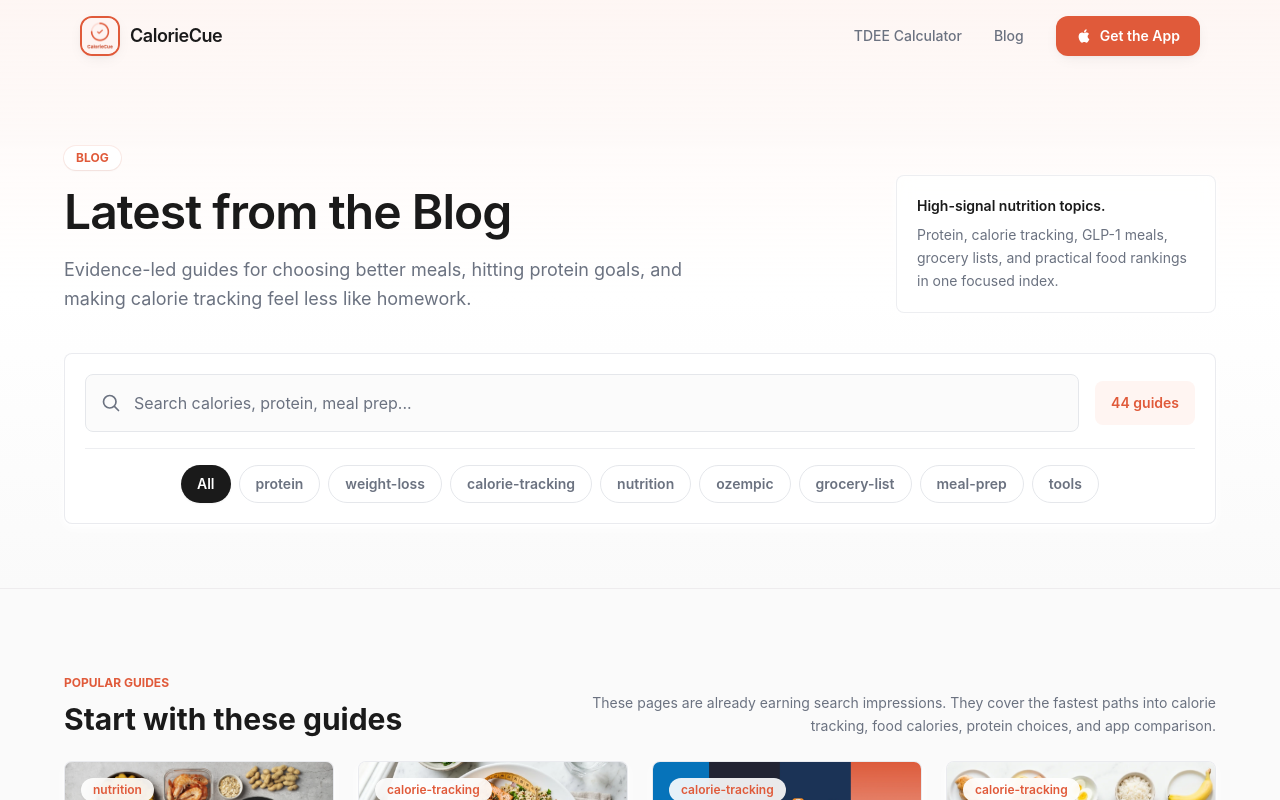
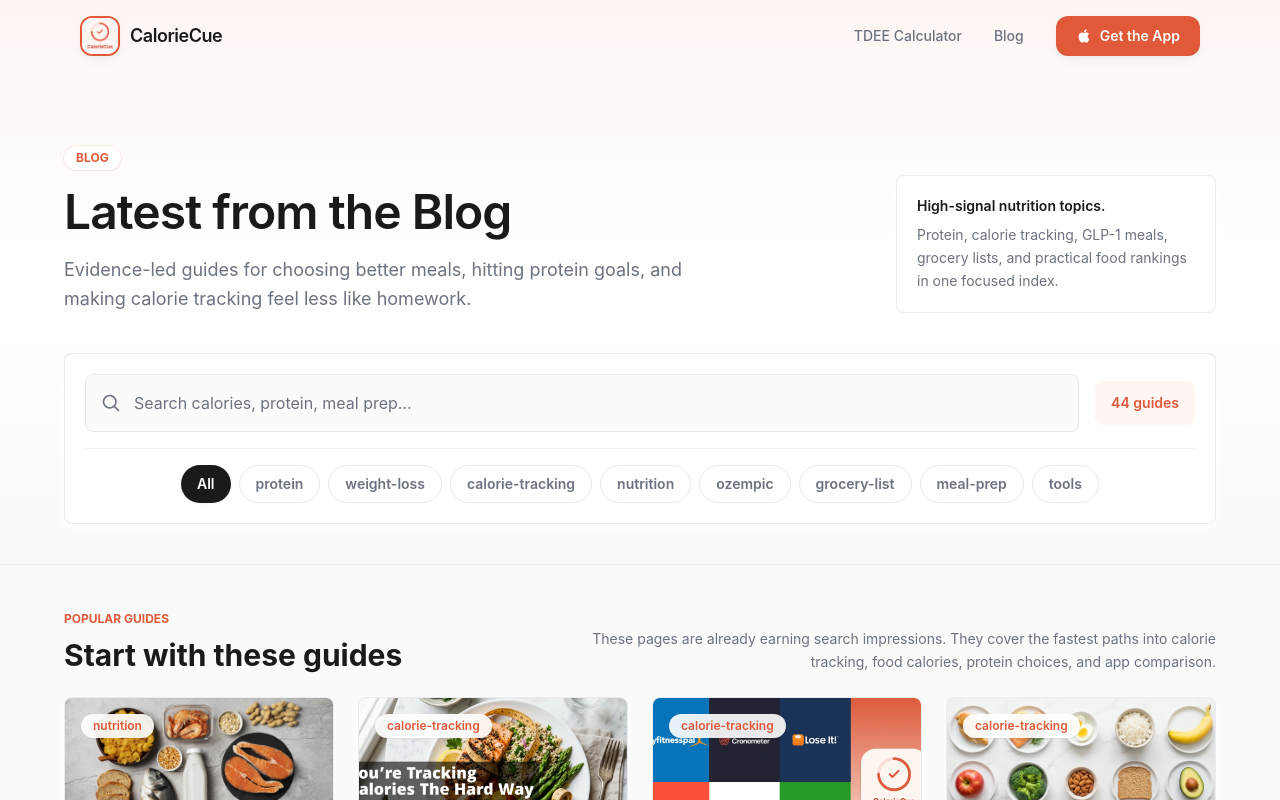
Before and after one commit to Juan-Oclock/caloriecue-landing, a Next.js app: page /blog in a window 1280 px wide. Shown: the top 800 px of the page. Built offline with nearby package versions, Linux system fonts and the light colour scheme.

Commit message:
Reduce blog popular guides spacing

```diff
--- a/src/components/blog/BlogListingClient.tsx
+++ b/src/components/blog/BlogListingClient.tsx
@@ -99,7 +99,7 @@ export default function BlogListingClient({
 
   return (
     <>
-      <section className="relative overflow-hidden border-b border-border/60 bg-gradient-to-b from-primary-50/80 via-white to-background px-4 pb-12 pt-28 md:pb-16 md:pt-36">
+      <section className="relative overflow-hidden border-b border-border/60 bg-gradient-to-b from-primary-50/80 via-white to-background px-4 pb-8 pt-28 md:pb-10 md:pt-36">
         <div className="mx-auto max-w-6xl">
           <FadeIn className="mb-10 grid gap-8 lg:grid-cols-[minmax(0,1fr)_320px] lg:items-end">
             <div>
@@ -139,7 +139,7 @@ export default function BlogListingClient({
         </div>
       </section>
 
-      <section className="px-4 py-14 md:py-20">
+      <section className="px-4 pb-14 pt-8 md:pb-20 md:pt-10">
         <div className="mx-auto max-w-6xl">
           {showFeaturedGuides && (
             <FadeIn className="mb-12 md:mb-14">
```
